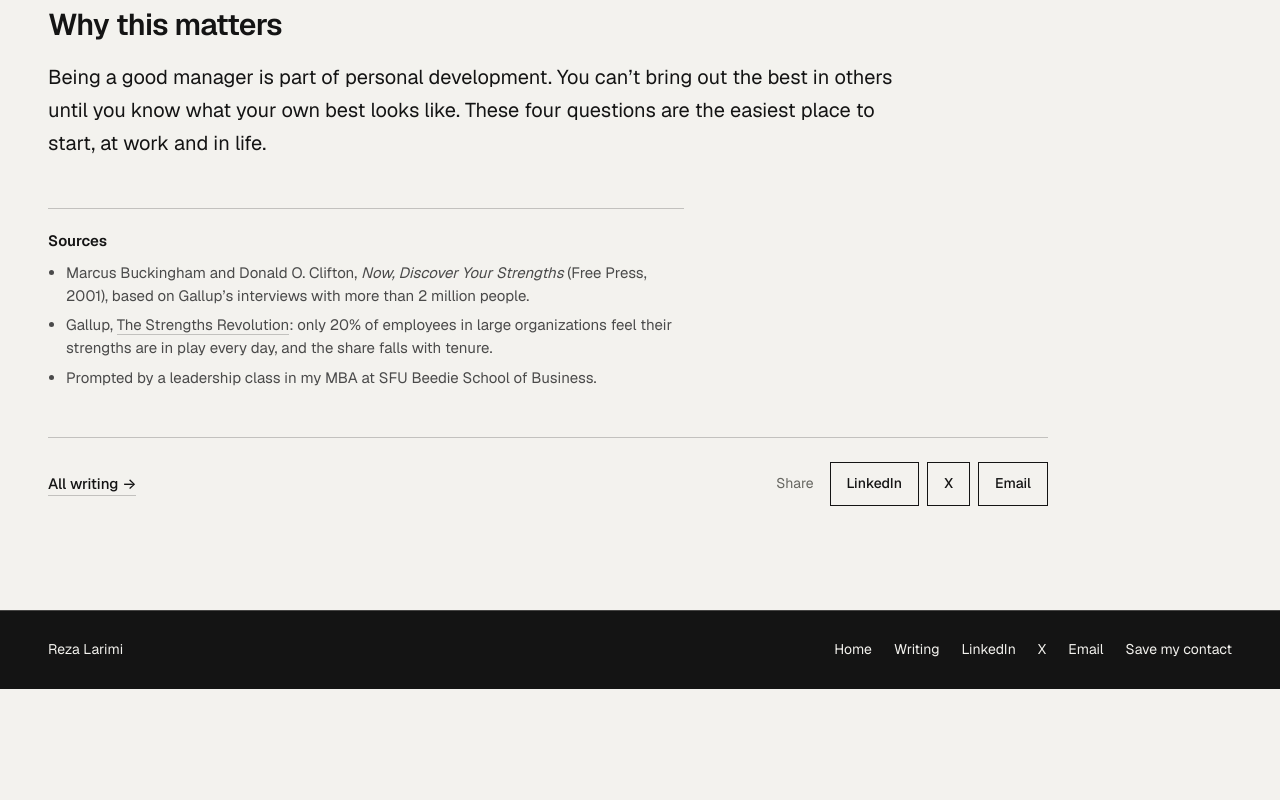
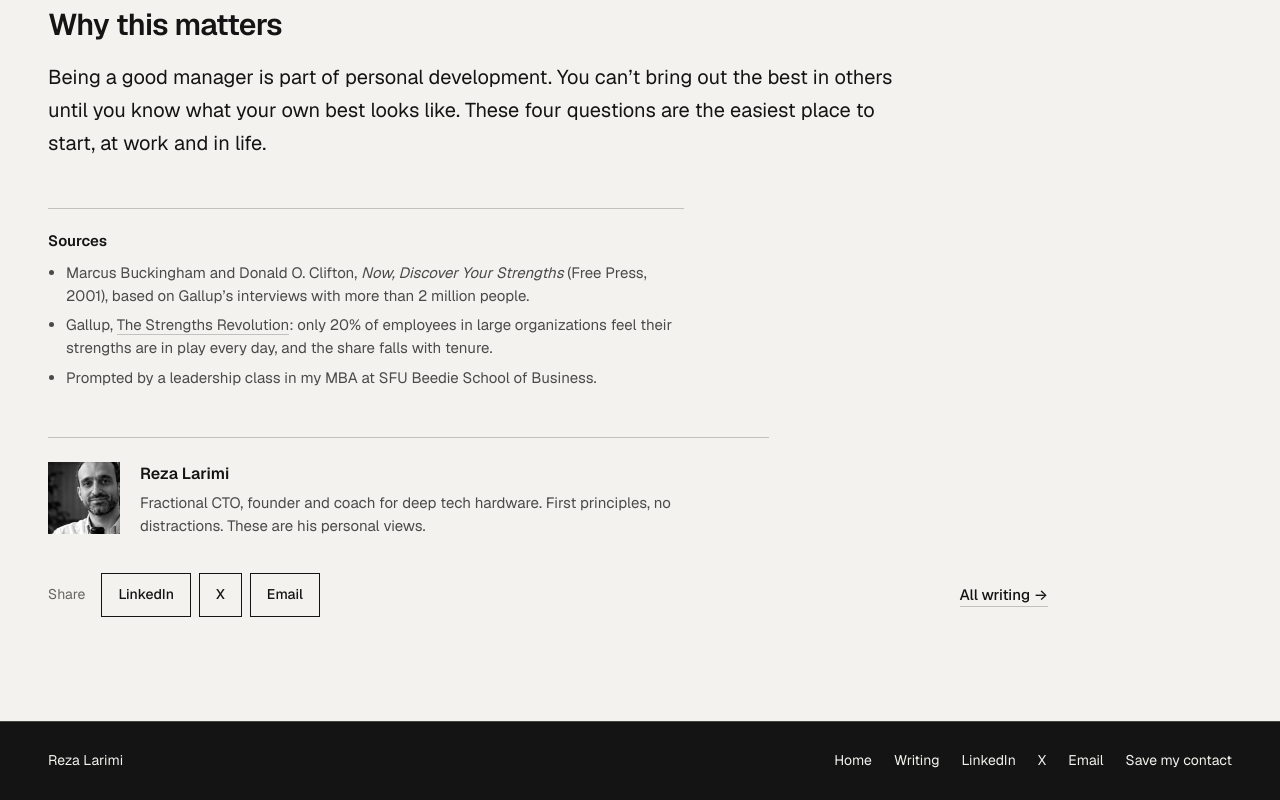
Before and after one commit to rezalari/rezalari.github.io, a plain HTML site: page blog/four-questions-to-find-your-strengths/index.html in a window 1280 px wide. Shown: the part 3397-4197 px from the top of the page. Before the commit the page ends 4086 px from the top, so only its background shows below. Drawn offline with nearby package versions, Linux system fonts and the light colour scheme.

Commit message:
Add author box and share row to every blog post

```diff
--- a/blog/four-questions-to-find-your-strengths/index.html
+++ b/blog/four-questions-to-find-your-strengths/index.html
@@ -117,6 +117,11 @@
   .share{display:flex;align-items:center;flex-wrap:wrap;gap:8px}
   .share-label{font-size:14px;color:var(--ink-3);margin-right:8px}
   .share .btn{min-height:44px}
+  .byline{max-width:var(--measure);margin-top:48px;padding-top:24px;border-top:1px solid var(--line);display:grid;grid-template-columns:72px 1fr;gap:20px;align-items:start}
+  .byline img{width:72px;height:72px;object-fit:cover}
+  .byline p{font-size:15px;color:var(--ink-2);max-width:56ch}
+  .byline b{display:block;font-weight:600;color:var(--ink);font-size:16px;margin-bottom:4px}
+  .byline + .post-end{margin-top:36px;padding-top:0;border-top:0}
   .dark{background:var(--ink);color:var(--on);color-scheme:dark}
   footer{color:var(--on-3);font-size:14px;padding:28px 0;border-top:1px solid var(--line-on)}
   footer .wrap{display:flex;flex-wrap:wrap;gap:12px 28px;justify-content:space-between}
@@ -213,14 +218,18 @@
             <li>Prompted by a leadership class in my MBA at SFU Beedie School of Business.</li>
           </ul>
         </aside>
+        <div class="byline">
+          <img src="../../assets/reza-byline.jpg" width="72" height="72" alt="Reza Larimi" loading="lazy" decoding="async">
+          <p><b>Reza Larimi</b>Fractional CTO, founder and coach for deep tech hardware. First principles, no distractions. These are his personal views.</p>
+        </div>
         <div class="post-end">
-          <a class="back" href="../">All writing <span aria-hidden="true">→</span></a>
           <div class="share" aria-label="Share this article">
             <span class="share-label">Share</span>
             <a class="btn ghost btn-sm" href="https://www.linkedin.com/sharing/share-offsite/?url=https%3A%2F%2Frezalarimi.com%2Fblog%2Ffour-questions-to-find-your-strengths%2F" target="_blank" rel="noopener">LinkedIn</a>
             <a class="btn ghost btn-sm" href="https://x.com/intent/post?text=4%20questions%20to%20find%20your%20strengths%2C%20and%20your%20team%E2%80%99s&amp;url=https%3A%2F%2Frezalarimi.com%2Fblog%2Ffour-questions-to-find-your-strengths%2F&amp;via=reza_larimi" target="_blank" rel="noopener">X</a>
             <a class="btn ghost btn-sm" href="mailto:?subject=4%20Questions%20That%20Show%20You%20Your%20Strengths&amp;body=https%3A%2F%2Frezalarimi.com%2Fblog%2Ffour-questions-to-find-your-strengths%2F">Email</a>
           </div>
+          <a class="back" href="../">All writing <span aria-hidden="true">→</span></a>
         </div>
       </div>
     </div>
```
Also changed, not shown: blog/how-talent-becomes-a-strength/index.html (+10 -1 lines), super-smoothie/index.html (+1 -1 lines).
